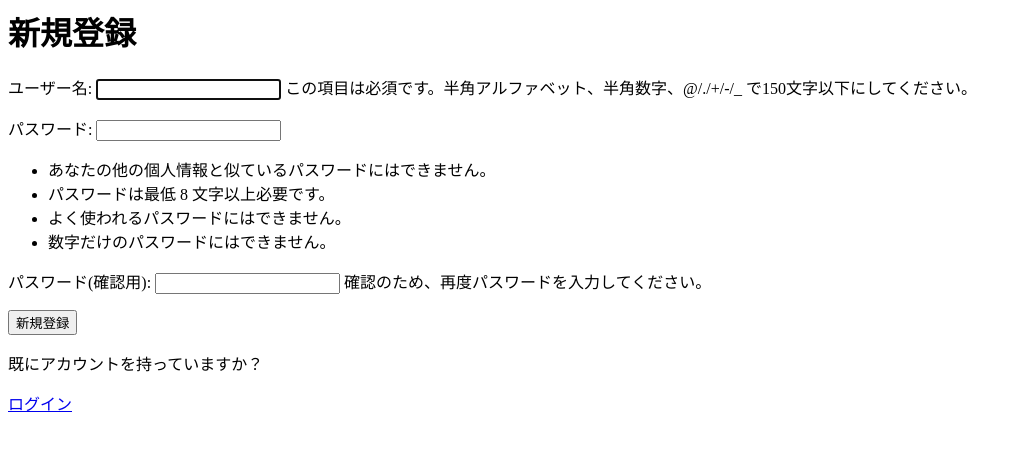
After one commit to aspiratio/django_todo_app, a Django app: page /register/ in a window 1280 px wide. The commit adds this page. Shown: the top 451 px of the page, without its empty margins (0-1022 px from the left). Run offline with Django 4.2, Linux system fonts and the light colour scheme.

Commit message:
ユーザー作成機能を追加

```diff
--- a/todoproject/todoapp/templates/todoapp/login.html
+++ b/todoproject/todoapp/templates/todoapp/login.html
@@ -4,3 +4,6 @@
   {% csrf_token %} {{ form.as_p }}
   <input type="submit" value="ログイン" />
 </form>
+
+<p>アカウントを持っていませんか？</p>
+<a href="{% url 'register' %}">新規登録</a>
--- /dev/null
+++ b/todoproject/todoapp/templates/todoapp/register.html
@@ -0,0 +1,9 @@
+<h1>新規登録</h1>
+
+<form action="" method="post">
+  {% csrf_token %} {{ form.as_p }}
+  <input type="submit" value="新規登録" />
+</form>
+
+<p>既にアカウントを持っていますか？</p>
+<a href="{% url 'login' %}">ログイン</a>
--- a/todoproject/todoapp/urls.py
+++ b/todoproject/todoapp/urls.py
@@ -6,8 +6,10 @@ from todoapp.views import (
     TaskUpdate,
     TaskDelete,
     TaskListLoginView,
+    RegisterTodoApp,
 )
 from django.contrib.auth.views import LogoutView
+
 
 urlpatterns = [
     path("", TaskList.as_view(), name="tasks"),
@@ -17,4 +19,5 @@ urlpatterns = [
     path("delete-task/<int:pk>/", TaskDelete.as_view(), name="delete-task"),
     path("login/", TaskListLoginView.as_view(), name="login"),
     path("logout/", LogoutView.as_view(next_page="login"), name="logout"),
+    path("register/", RegisterTodoApp.as_view(), name="register"),
 ]
--- a/todoproject/todoapp/views.py
+++ b/todoproject/todoapp/views.py
@@ -3,11 +3,12 @@ from django.shortcuts import render
 from django.urls import reverse_lazy
 from django.views.generic.list import ListView
 from django.views.generic.detail import DetailView
-from django.views.generic.edit import CreateView, UpdateView, DeleteView
+from django.views.generic.edit import CreateView, UpdateView, DeleteView, FormView
 
 from django.contrib.auth.views import LoginView
-
 from django.contrib.auth.mixins import LoginRequiredMixin
+from django.contrib.auth.forms import UserCreationForm
+from django.contrib.auth import login
 
 from todoapp.models import Task
 
@@ -60,3 +61,15 @@ class TaskListLoginView(LoginView):
 
     def get_success_url(self):
         return reverse_lazy("tasks")
+
+
+class RegisterTodoApp(FormView):
+    template_name = "todoapp/register.html"
+    form_class = UserCreationForm
+    success_url = reverse_lazy("tasks")
+
+    def form_valid(self, form):
+        user = form.save()
+        if user is not None:
+            login(self.request, user)
+        return super().form_valid(form)
```
